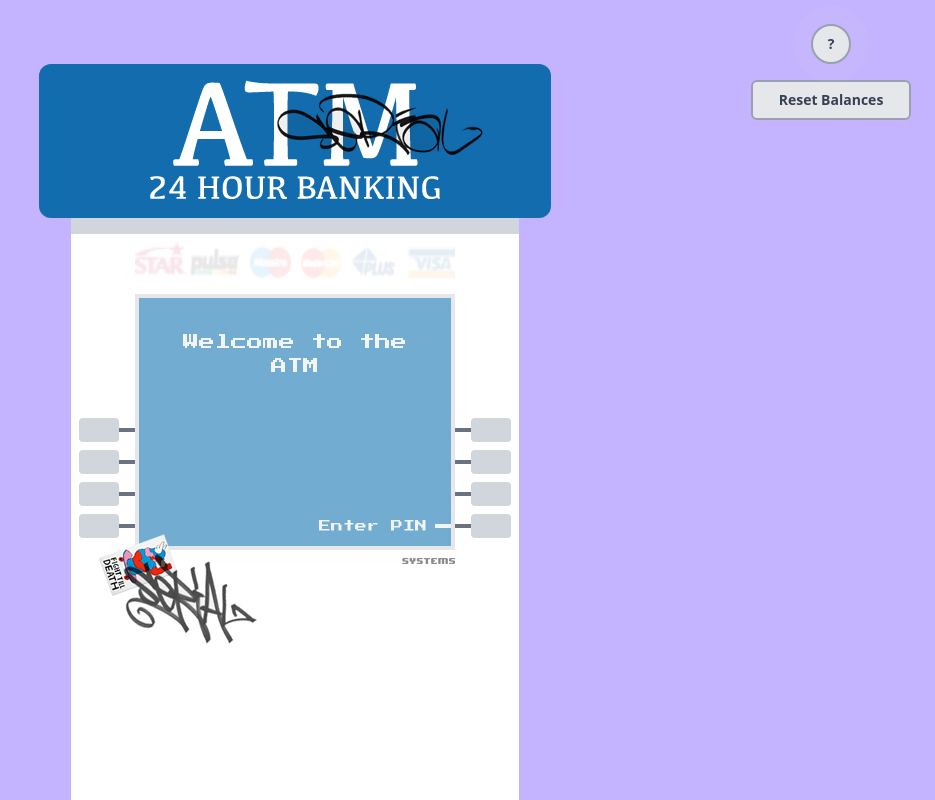
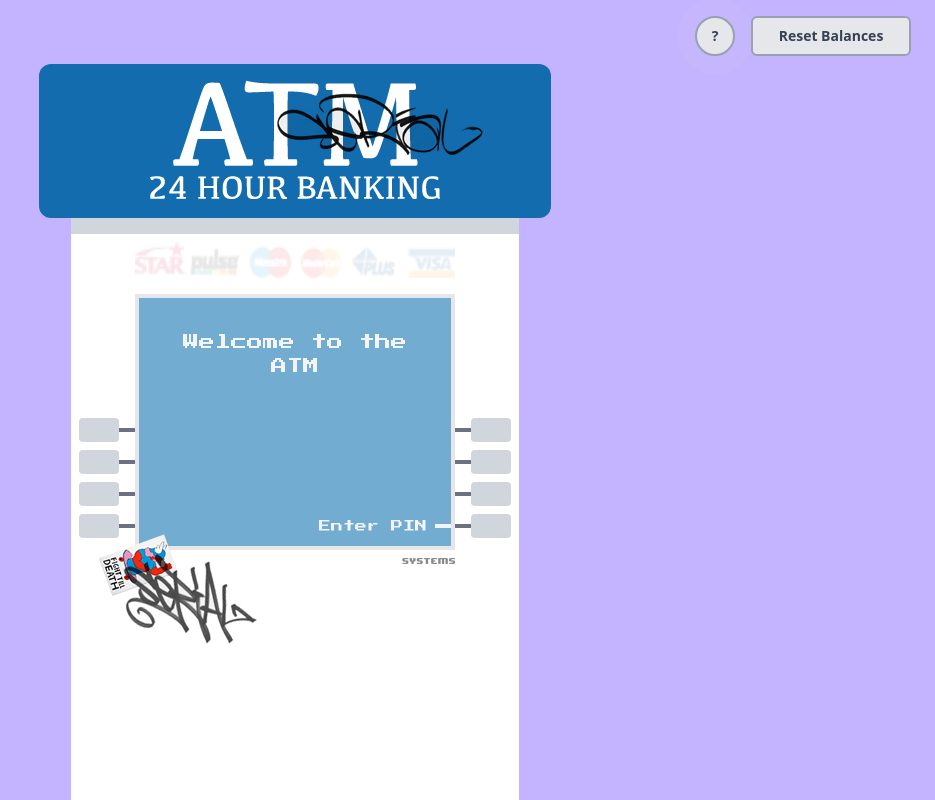
Before and after one commit to mattmiller515/tr_atm, a React (Vite) app in the folder web/: page / in a window 1280 px wide. Shown: the whole page, without its empty margins (345-1280 px from the left). Built offline with nearby package versions, Linux system fonts and the light colour scheme; no server answers.

Commit message:
fix button spacing

```diff
--- a/web/src/components/pages/HomePage/HomePage.tsx
+++ b/web/src/components/pages/HomePage/HomePage.tsx
@@ -5,7 +5,7 @@ import { ResetButton } from "../../widgets/ResetButton";
 export const HomePage = () => {
   return (
     <div className="relative h-full bg-violet-300 overflow-hidden">
-      <div className="absolute top-6 right-6 flex flex-col gap-4 items-center">
+      <div className="absolute top-4 right-6 flex gap-4 items-center">
         <HelpModal />
         <ResetButton />
       </div>
```
